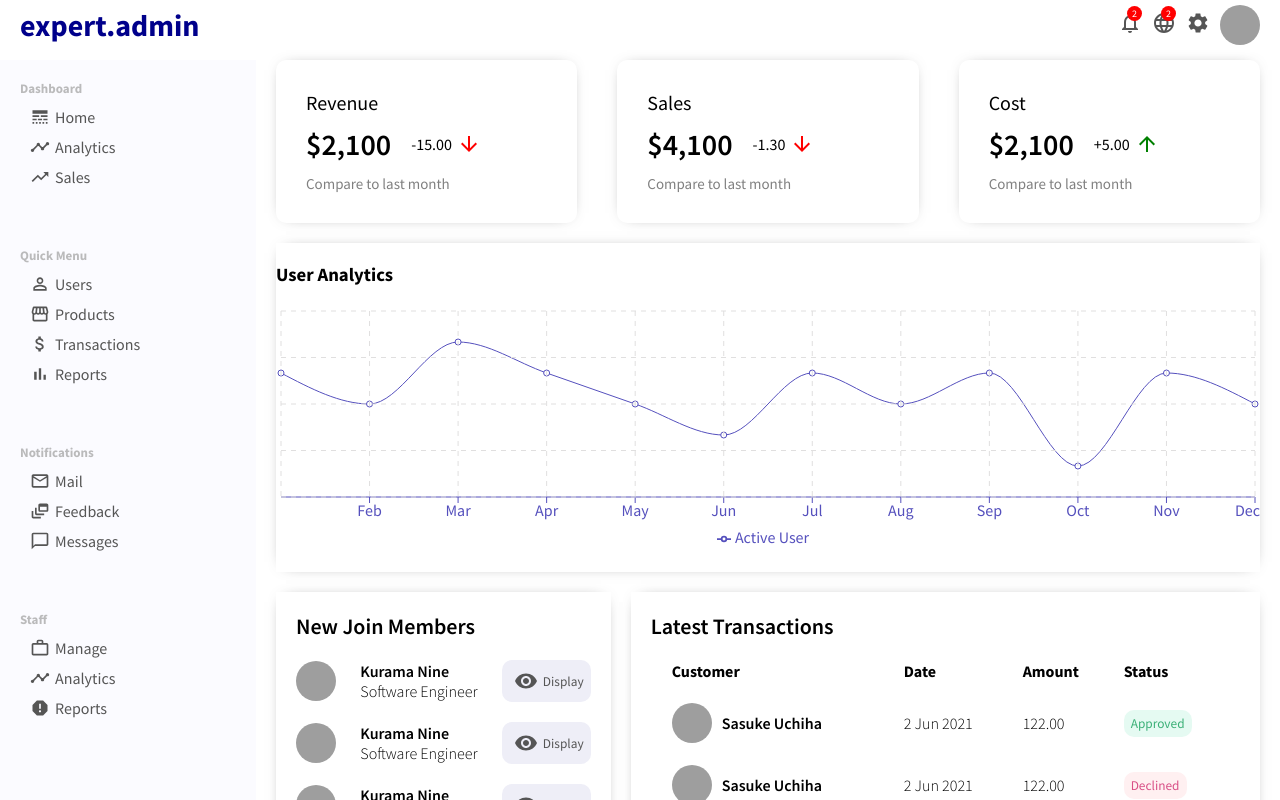
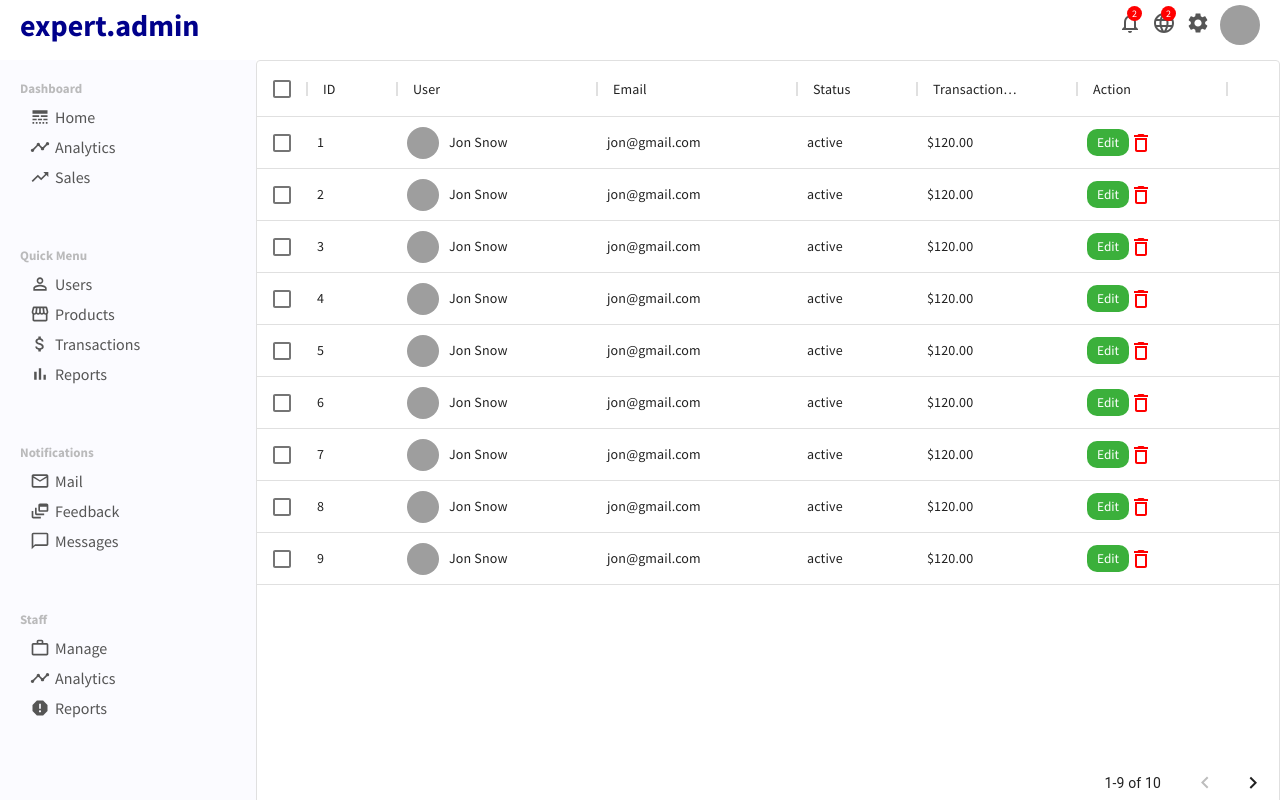
Before and after one commit to jaRue1/dashboard-app, a React (Create React App) app: page /users in a window 1280 px wide. Shown: the top 800 px of the page. Built offline with nearby package versions, Linux system fonts and the light colour scheme; grey boxes are pictures that could not be loaded.

Commit message:
completed user list page

```diff
--- a/package.json
+++ b/package.json
@@ -4,12 +4,14 @@
   "private": true,
   "dependencies": {
     "@material-ui/core": "^4.12.3",
+    "@material-ui/data-grid": "^4.0.0-alpha.29",
     "@material-ui/icons": "^4.11.2",
     "@testing-library/jest-dom": "^5.11.4",
     "@testing-library/react": "^11.1.0",
     "@testing-library/user-event": "^12.1.10",
     "react": "^17.0.2",
     "react-dom": "^17.0.2",
+    "react-router-dom": "5.2.0",
     "react-scripts": "4.0.3",
     "recharts": "^2.1.6",
     "web-vitals": "^1.0.1"
--- a/src/App.js
+++ b/src/App.js
@@ -3,15 +3,22 @@ import "./app.css"
 import Sidebar from "./components/sidebar/Sidebar.jsx"
 import Topbar from "./components/topbar/Topbar.jsx"
 import Home from "./pages/home/Home"
+import UserList from "./pages/userList/UserList"
+import { BrowserRouter as Router, Route ,Switch } from "react-router-dom"
 function App() {
   return (
-    <div className="app">
+    <Router className="app">
       <Topbar />
       <div className="container">
         <Sidebar />
-        <Home/>
+        <Switch>
+          <Route exact path="/users" component={UserList}/>
+        </Switch>
+        <Switch>
+          <Route exact path="/" component={Home}/>
+        </Switch>
       </div>
-    </div>
+    </Router>
   )
 }
 
--- a/src/data.js
+++ b/src/data.js
@@ -48,3 +48,203 @@ export const userData = [
     "Active User": 3000,
   },
 ]
+export const productData = [
+  {
+    name: "Jan",
+    "Sales": 4000,
+  },
+  {
+    name: "Feb",
+    "Sales": 3000,
+  },
+  {
+    name: "Mar",
+    "Sales": 5000,
+  },
+];
+
+export const userRows = [
+  {
+    id: 1,
+    username: "Jon Snow",
+    avatar:
+      "https://images.pexels.com/photos/1152994/pexels-photo-1152994.jpeg?auto=compress&cs=tinysrgb&dpr=2&w=500",
+    email: "jon@gmail.com",
+    status: "active",
+    transaction: "$120.00",
+  },
+  {
+    id: 2,
+    username: "Jon Snow",
+    avatar:
+      "https://images.pexels.com/photos/1152994/pexels-photo-1152994.jpeg?auto=compress&cs=tinysrgb&dpr=2&w=500",
+    email: "jon@gmail.com",
+    status: "active",
+    transaction: "$120.00",
+  },
+  {
+    id: 3,
+    username: "Jon Snow",
+    avatar:
+      "https://images.pexels.com/photos/1152994/pexels-photo-1152994.jpeg?auto=compress&cs=tinysrgb&dpr=2&w=500",
+    email: "jon@gmail.com",
+    status: "active",
+    transaction: "$120.00",
+  },
+  {
+    id: 4,
+    username: "Jon Snow",
+    avatar:
+      "https://images.pexels.com/photos/1152994/pexels-photo-1152994.jpeg?auto=compress&cs=tinysrgb&dpr=2&w=500",
+    email: "jon@gmail.com",
+    status: "active",
+    transaction: "$120.00",
+  },
+  {
+    id: 5,
+    username: "Jon Snow",
+    avatar:
+      "https://images.pexels.com/photos/1152994/pexels-photo-1152994.jpeg?auto=compress&cs=tinysrgb&dpr=2&w=500",
+    email: "jon@gmail.com",
+    status: "active",
+    transaction: "$120.00",
+  },
+  {
+    id: 6,
+    username: "Jon Snow",
+    avatar:
+      "https://images.pexels.com/photos/1152994/pexels-photo-1152994.jpeg?auto=compress&cs=tinysrgb&dpr=2&w=500",
+    email: "jon@gmail.com",
+    status: "active",
+    transaction: "$120.00",
+  },
+  {
+    id: 7,
+    username: "Jon Snow",
+    avatar:
+      "https://images.pexels.com/photos/1152994/pexels-photo-1152994.jpeg?auto=compress&cs=tinysrgb&dpr=2&w=500",
+    email: "jon@gmail.com",
+    status: "active",
+    transaction: "$120.00",
+  },
+  {
+    id: 8,
+    username: "Jon Snow",
+    avatar:
+      "https://images.pexels.com/photos/1152994/pexels-photo-1152994.jpeg?auto=compress&cs=tinysrgb&dpr=2&w=500",
+    email: "jon@gmail.com",
+    status: "active",
+    transaction: "$120.00",
+  },
+  {
+    id: 9,
+    username: "Jon Snow",
+    avatar:
+      "https://images.pexels.com/photos/1152994/pexels-photo-1152994.jpeg?auto=compress&cs=tinysrgb&dpr=2&w=500",
+    email: "jon@gmail.com",
+    status: "active",
+    transaction: "$120.00",
+  },
+  {
+    id: 10,
+    username: "Jon Snow",
+    avatar:
+      "https://images.pexels.com/photos/1152994/pexels-photo-1152994.jpeg?auto=compress&cs=tinysrgb&dpr=2&w=500",
+    email: "jon@gmail.com",
+    status: "active",
+    transaction: "$120.00",
+  },
+];
+
+export const productRows = [
+  {
+    id: 1,
+    name: "Apple Airpods",
+    img:
+      "https://images.pexels.com/photos/7156886/pexels-photo-7156886.jpeg?auto=compress&cs=tinysrgb&dpr=2&w=500",
+    stock: 123,
+    status: "active",
+    price: "$120.00",
+  },
+  {
+    id: 2,
+    name: "Apple Airpods",
+    img:
+      "https://images.pexels.com/photos/7156886/pexels-photo-7156886.jpeg?auto=compress&cs=tinysrgb&dpr=2&w=500",
+    stock: 123,
+    status: "active",
+    price: "$120.00",
+  },
+  {
+    id: 3,
+    name: "Apple Airpods",
+    img:
+      "https://images.pexels.com/photos/7156886/pexels-photo-7156886.jpeg?auto=compress&cs=tinysrgb&dpr=2&w=500",
+    stock: 123,
+    status: "active",
+    price: "$120.00",
+  },
+  {
+    id: 4,
+    name: "Apple Airpods",
+    img:
+      "https://images.pexels.com/photos/7156886/pexels-photo-7156886.jpeg?auto=compress&cs=tinysrgb&dpr=2&w=500",
+    stock: 123,
+    status: "active",
+    price: "$120.00",
+  },
+  {
+    id: 5,
+    name: "Apple Airpods",
+    img:
+      "https://images.pexels.com/photos/7156886/pexels-photo-7156886.jpeg?auto=compress&cs=tinysrgb&dpr=2&w=500",
+    stock: 123,
+    status: "active",
+    price: "$120.00",
+  },
+  {
+    id: 6,
+    name: "Apple Airpods",
+    img:
+      "https://images.pexels.com/photos/7156886/pexels-photo-7156886.jpeg?auto=compress&cs=tinysrgb&dpr=2&w=500",
+    stock: 123,
+    status: "active",
+    price: "$120.00",
+  },
+  {
+    id: 7,
+    name: "Apple Airpods",
+    img:
+      "https://images.pexels.com/photos/7156886/pexels-photo-7156886.jpeg?auto=compress&cs=tinysrgb&dpr=2&w=500",
+    stock: 123,
+    status: "active",
+    price: "$120.00",
+  },
+  {
+    id: 8,
+    name: "Apple Airpods",
+    img:
+      "https://images.pexels.com/photos/7156886/pexels-photo-7156886.jpeg?auto=compress&cs=tinysrgb&dpr=2&w=500",
+    stock: 123,
+    status: "active",
+    price: "$120.00",
+  },
+  {
+    id: 9,
+    name: "Apple Airpods",
+    img:
+      "https://images.pexels.com/photos/7156886/pexels-photo-7156886.jpeg?auto=compress&cs=tinysrgb&dpr=2&w=500",
+    stock: 123,
+    status: "active",
+    price: "$120.00",
+  },
+  {
+    id: 10,
+    name: "Apple Airpods",
+    img:
+      "https://images.pexels.com/photos/7156886/pexels-photo-7156886.jpeg?auto=compress&cs=tinysrgb&dpr=2&w=500",
+    stock: 123,
+    status: "active",
+    price: "$120.00",
+  },
+];
--- /dev/null
+++ b/src/pages/userList/UserList.jsx
@@ -0,0 +1,64 @@
+import React, { useState } from 'react'
+import "./userList.css"
+import { DataGrid } from "@material-ui/data-grid";
+import { DeleteOutline } from "@material-ui/icons";
+import { userRows } from "../../data";
+import { Link } from "react-router-dom";
+export default function UserList() {
+  const [data, setData] = useState(userRows);
+
+  const handleDelete = (id) => {
+    setData(data.filter((item) => item.id !== id));
+  };
+
+  const columns = [
+    { field: "id", headerName: "ID", width: 90 },
+    {
+      field: "user",
+      headerName: "User",
+      width: 200,
+      renderCell: (params) => {
+        return (
+          <div className="userListUser">
+            <img className="userListImg" src={params.row.avatar} alt="" />
+            {params.row.username}
+          </div>
+        );
+      },
+    },
+    { field: "email", headerName: "Email", width: 200 },
+    {
+      field: "status",
+      headerName: "Status",
+      width: 120,
+    },
+    {
+      field: "transaction",
+      headerName: "Transaction Volume",
+      width: 160,
+    },
+    {
+      field: "action",
+      headerName: "Action",
+      width: 150,
+      renderCell: (params) => {
+        return (
+          <>
+            <Link to={"/user/" + params.row.id}>
+              <button className="userListEdit">Edit</button>
+            </Link>
+            <DeleteOutline
+              className="userListDelete"
+              onClick={() => handleDelete(params.row.id)}
+            />
+          </>
+        );
+      },
+    },
+  ];
+  return (
+    <div className="userList">
+      <DataGrid rows={data} disableSelectionOnClick columns={columns} pageSize={9} checkboxSelection/>
+    </div>
+  );
+}
--- /dev/null
+++ b/src/pages/userList/userList.css
@@ -0,0 +1,25 @@
+.userList{
+  flex: 4;
+}
+.userListUser{
+  display: flex;
+  align-items: center;
+}
+.userListImg{
+  width:32px;
+  height:32px;
+  border-radius: 50%;
+  object-fit: cover;
+  margin-right: 10px;
+}
+.userListEdit{
+  border: none;
+  border-radius: 10px;
+  padding: 5px 10px;
+  background-color: #3bb03b;
+  color: white;
+  cursor: pointer;
+}
+.userListDelete{
+  color: red;
+}
```
Also changed, not shown: 1 other file (tests, documents, lock files or other folders).
